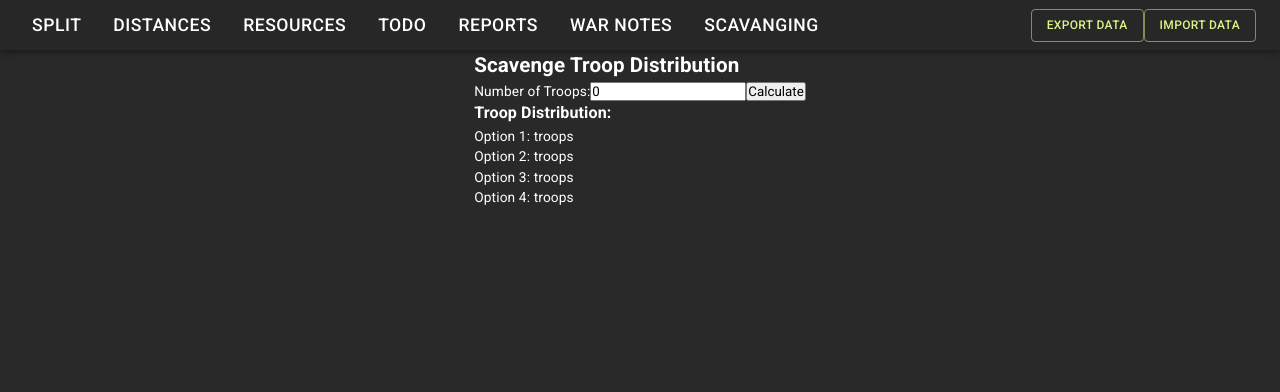
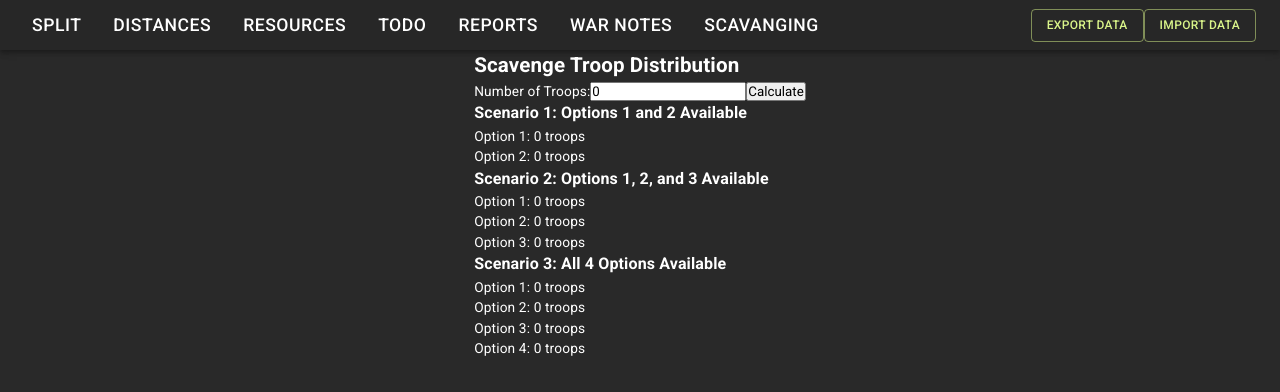
Before and after one commit to Ted2121/MarketShuffle, a React (Vite) app in the folder marketshuffle/: page /tw-scavanging in a window 1280 px wide. Shown: the top 392 px of the page. Built offline with nearby package versions, Linux system fonts and the light colour scheme.

Commit message:
scenarios

```diff
--- a/marketshuffle/src/tribal-wars-tools/scavanging.jsx
+++ b/marketshuffle/src/tribal-wars-tools/scavanging.jsx
@@ -2,7 +2,7 @@ import React, { useState } from "react";
 
 const ScavengeCalculator = () => {
   const [troops, setTroops] = useState(0);
-  const [results, setResults] = useState({});
+  const [results, setResults] = useState({ scenario1: {}, scenario2: {}, scenario3: {} });
 
   // Constants based on your formula
   const troopCapacity = 25; // 1 unit carries 25 resources
@@ -25,28 +25,52 @@ const ScavengeCalculator = () => {
 
   const calculateDistribution = () => {
     const totalCapacity = troops * troopCapacity;
+
+    // Scenario 1: Only options 1 and 2 available
+    const scenario1Result = distributeTroops([lootFactors.option1, lootFactors.option2], totalCapacity);
+
+    // Scenario 2: Options 1, 2, and 3 available
+    const scenario2Result = distributeTroops(
+      [lootFactors.option1, lootFactors.option2, lootFactors.option3],
+      totalCapacity
+    );
+
+    // Scenario 3: All 4 options available
+    const scenario3Result = distributeTroops(
+      [lootFactors.option1, lootFactors.option2, lootFactors.option3, lootFactors.option4],
+      totalCapacity
+    );
+
+    setResults({
+      scenario1: scenario1Result,
+      scenario2: scenario2Result,
+      scenario3: scenario3Result,
+    });
+  };
+
+  const distributeTroops = (availableLootFactors, totalCapacity) => {
     let availableCapacity = totalCapacity;
     let assignedTroops = {};
 
-    // In "Addict Mode", distribute capacity among all options
     // Calculate the inverse loot factors sum
     let inverseLootFactorSum = 0;
-    let inverseLootFactors = {};
-    Object.keys(lootFactors).forEach((option) => {
-      inverseLootFactors[option] = 1 / lootFactors[option];
-      inverseLootFactorSum += inverseLootFactors[option];
+    let inverseLootFactors = [];
+    availableLootFactors.forEach((lootFactor, index) => {
+      const inverseLootFactor = 1 / lootFactor;
+      inverseLootFactors.push(inverseLootFactor);
+      inverseLootFactorSum += inverseLootFactor;
     });
 
     // Calculate the portion of troops for each option
-    Object.keys(lootFactors).forEach((option) => {
-      const portion = inverseLootFactors[option] / inverseLootFactorSum;
+    availableLootFactors.forEach((lootFactor, index) => {
+      const portion = inverseLootFactors[index] / inverseLootFactorSum;
       const assignedCapacity = portion * totalCapacity;
       const assignedTroopCount = Math.floor(assignedCapacity / troopCapacity);
-      assignedTroops[option] = assignedTroopCount;
+      assignedTroops[`option${index + 1}`] = assignedTroopCount;
       availableCapacity -= assignedTroopCount * troopCapacity;
     });
 
-    setResults(assignedTroops);
+    return assignedTroops;
   };
 
   return (
@@ -62,13 +86,30 @@ const ScavengeCalculator = () => {
         <button onClick={calculateDistribution}>Calculate</button>
       </div>
 
-      {results && (
+      {results.scenario1 && (
         <div>
-          <h3>Troop Distribution:</h3>
-          <p>Option 1: {results.option1} troops</p>
-          <p>Option 2: {results.option2} troops</p>
-          <p>Option 3: {results.option3} troops</p>
-          <p>Option 4: {results.option4} troops</p>
+          <h3>Scenario 1: Options 1 and 2 Available</h3>
+          <p>Option 1: {results.scenario1.option1 || 0} troops</p>
+          <p>Option 2: {results.scenario1.option2 || 0} troops</p>
+        </div>
+      )}
+
+      {results.scenario2 && (
+        <div>
+          <h3>Scenario 2: Options 1, 2, and 3 Available</h3>
+          <p>Option 1: {results.scenario2.option1 || 0} troops</p>
+          <p>Option 2: {results.scenario2.option2 || 0} troops</p>
+          <p>Option 3: {results.scenario2.option3 || 0} troops</p>
+        </div>
+      )}
+
+      {results.scenario3 && (
+        <div>
+          <h3>Scenario 3: All 4 Options Available</h3>
+          <p>Option 1: {results.scenario3.option1 || 0} troops</p>
+          <p>Option 2: {results.scenario3.option2 || 0} troops</p>
+          <p>Option 3: {results.scenario3.option3 || 0} troops</p>
+          <p>Option 4: {results.scenario3.option4 || 0} troops</p>
         </div>
       )}
     </div>
```
